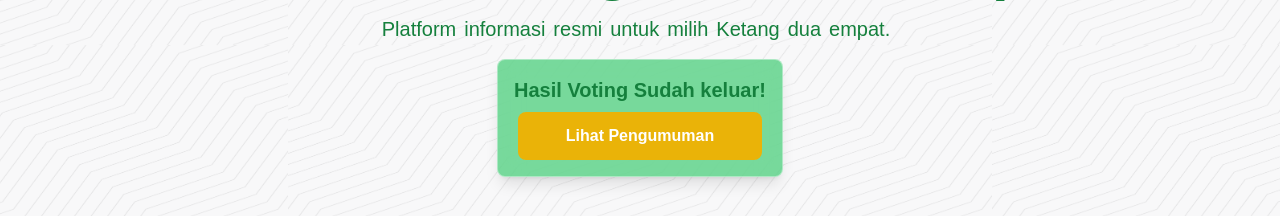
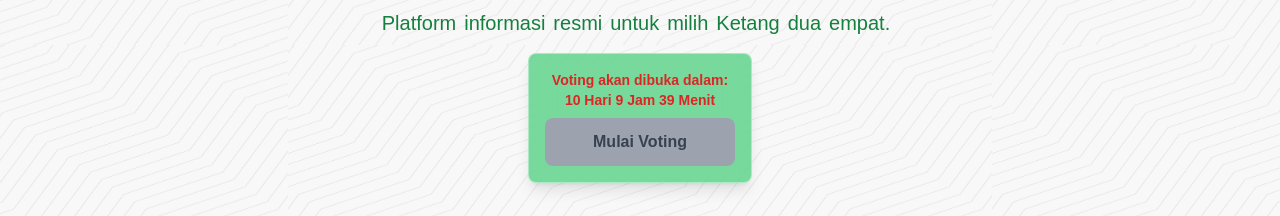
Before and after one commit to afnImadurrosyad/pemiket-app, a Next.js app: page / in a window 1280 px wide. Shown: the part 342-558 px from the top of the page. Built offline with nearby package versions, Linux system fonts and the light colour scheme; no server answers; the database is empty.

Commit message:
fix time

```diff
--- a/components/HeroSection.jsx
+++ b/components/HeroSection.jsx
@@ -2,8 +2,8 @@ import { useState, useEffect } from 'react';
 import { motion } from 'framer-motion';
 
 export default function HeroSection() {
-  const targetDate = new Date('2023-03-17T16:48:00').getTime();
-  const reportDate = new Date('2022-03-17T19:10:00').getTime();
+  const targetDate = new Date('2025-03-17T16:48:00').getTime();
+  const reportDate = new Date('2025-03-17T19:10:00').getTime();
   const [timeLeft, setTimeLeft] = useState(targetDate - new Date().getTime());
   const [isSticky, setIsSticky] = useState(false);
   const [isReport, setIsReport] = useState(false);
```
